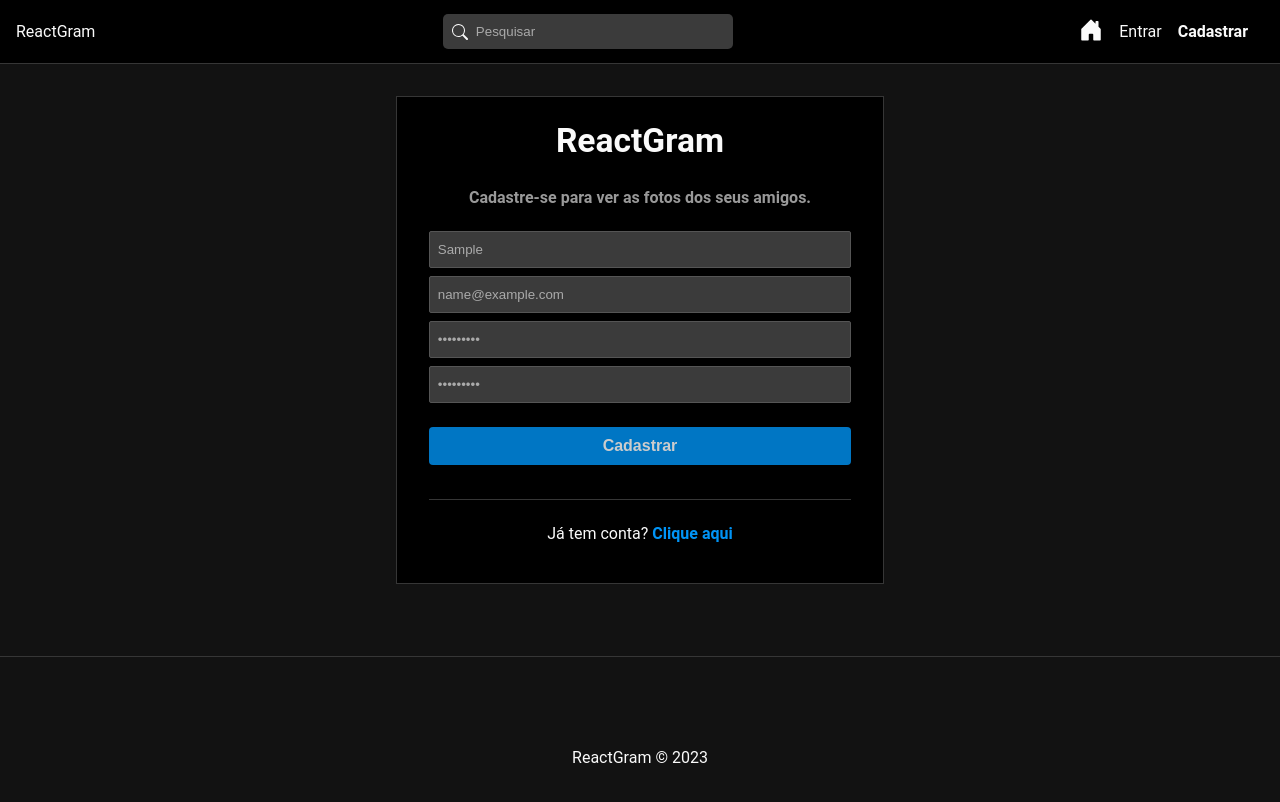
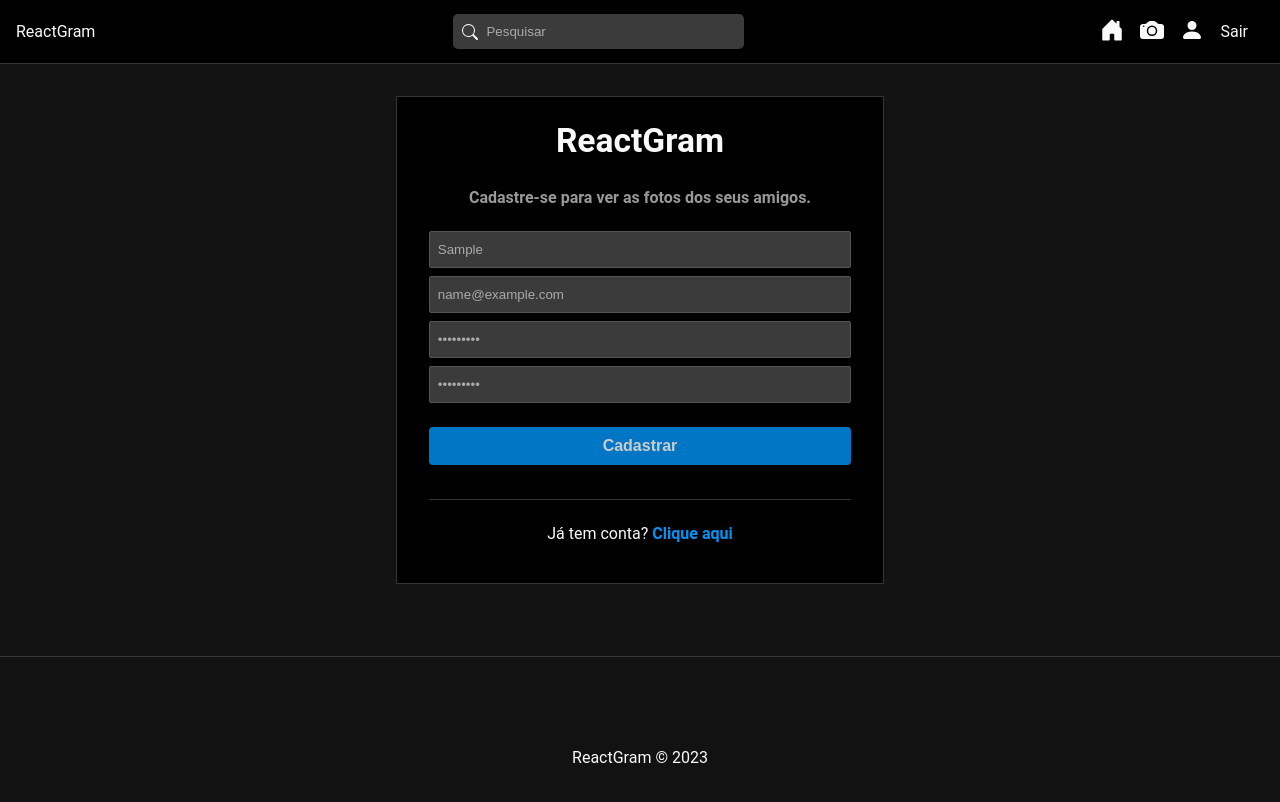
Before and after one commit to gillsonpassos/React, a React (Create React App) app in the folder Avançando-em-React/12_REACTGRAM/frontend/: page /register in a window 1280 px wide. Both pictures are taken after typing "Sample", "name@example.com", "Sample123", "Sample123" into the empty fields and a click on the input "Cadastrar". Shown: the top 802 px of the page. Built offline with nearby package versions, Linux system fonts and the light colour scheme; no server answers.

Commit message:
Função de logout

```diff
--- a/Avançando-em-React/12_REACTGRAM/frontend/src/components/Navbar.js
+++ b/Avançando-em-React/12_REACTGRAM/frontend/src/components/Navbar.js
@@ -9,7 +9,16 @@ import {
   BsFillCameraFill,
 } from "react-icons/bs";
 
+// Hooks
+import { useState } from "react";
+import { useAuth } from "../hooks/useAuth";
+import { useDispatch, useSelector } from "react-redux";
+import { useNavigate } from "react-router-dom";
+
 const Navbar = () => {
+  const { auth } = useAuth();
+  const { user } = useSelector((state) => state.auth);
+
   return (
     <nav id="nav">
       <Link to="/">ReactGram</Link>
@@ -18,17 +27,39 @@ const Navbar = () => {
         <input type="text" placeholder="Pesquisar" />
       </form>
       <ul id="nav-links">
+        {auth ? (
+          <>
             <li>
               <NavLink to="/">
                 <BsHouseDoorFill />
               </NavLink>
             </li>
+            {user && (
+              <li>
+                <NavLink to={`/user/${user._id}`}>
+                  <BsFillCameraFill />
+                </NavLink>
+              </li>
+            )}
+            <li>
+              <NavLink to="/profile">
+                <BsFillPersonFill />
+              </NavLink>
+            </li>
+            <li>
+              <span>Sair</span>
+            </li>
+          </>
+        ) : (
+          <>
             <li>
               <NavLink to="/login">Entrar</NavLink>
             </li>
             <li>
               <NavLink to="/register">Cadastrar</NavLink>
             </li>
+          </>
+        )}
       </ul>
     </nav>
   );
--- /dev/null
+++ b/Avançando-em-React/12_REACTGRAM/frontend/src/hooks/useAuth.js
@@ -0,0 +1,21 @@
+import { useState, useEffect } from "react";
+import { useSelector } from "react-redux";
+
+export const useAuth = () => {
+  const { user } = useSelector((state) => state.auth);
+
+  const [auth, setAuth] = useState(false);
+  const [loading, setLoading] = useState(true);
+
+  useEffect(() => {
+    if (user) {
+      setAuth(true);
+    } else {
+      setAuth(false);
+    }
+
+    setLoading(false);
+  }, [user]);
+
+  return { auth, loading };
+};
--- a/Avançando-em-React/12_REACTGRAM/frontend/src/services/authService.js
+++ b/Avançando-em-React/12_REACTGRAM/frontend/src/services/authService.js
@@ -19,8 +19,14 @@ const register = async (data) => {
   }
 };
 
+// Logout an user
+const logout = () => {
+  localStorage.removeItem("user");
+};
+
 const authService = {
   register,
+  logout,
 };
 
 export default authService;
--- a/Avançando-em-React/12_REACTGRAM/frontend/src/slices/authSlice.js
+++ b/Avançando-em-React/12_REACTGRAM/frontend/src/slices/authSlice.js
@@ -25,6 +25,11 @@ export const register = createAsyncThunk(
   }
 );
 
+// Logout an user
+export const logout = createAsyncThunk("auth/logout", async () => {
+  await authService.logout();
+});
+
 export const authSlice = createSlice({
   name: "auth",
   initialState,
@@ -51,6 +56,12 @@ export const authSlice = createSlice({
         state.loading = false;
         state.error = action.payload;
         state.user = null;
+      })
+      .addCase(logout.fulfilled, (state, action) => {
+        state.loading = false;
+        state.success = true;
+        state.error = null;
+        state.user = null;
       });
   },
 });
```
Also changed, not shown: Avançando-em-React/12_REACTGRAM/frontend/src/hooks/useQuery.js (added, +8 -0 lines), Avançando-em-React/12_REACTGRAM/frontend/src/hooks/useResetComponentMessage.js (added, +10 -0 lines). Lines whose indentation alone changed are shown as unchanged.
